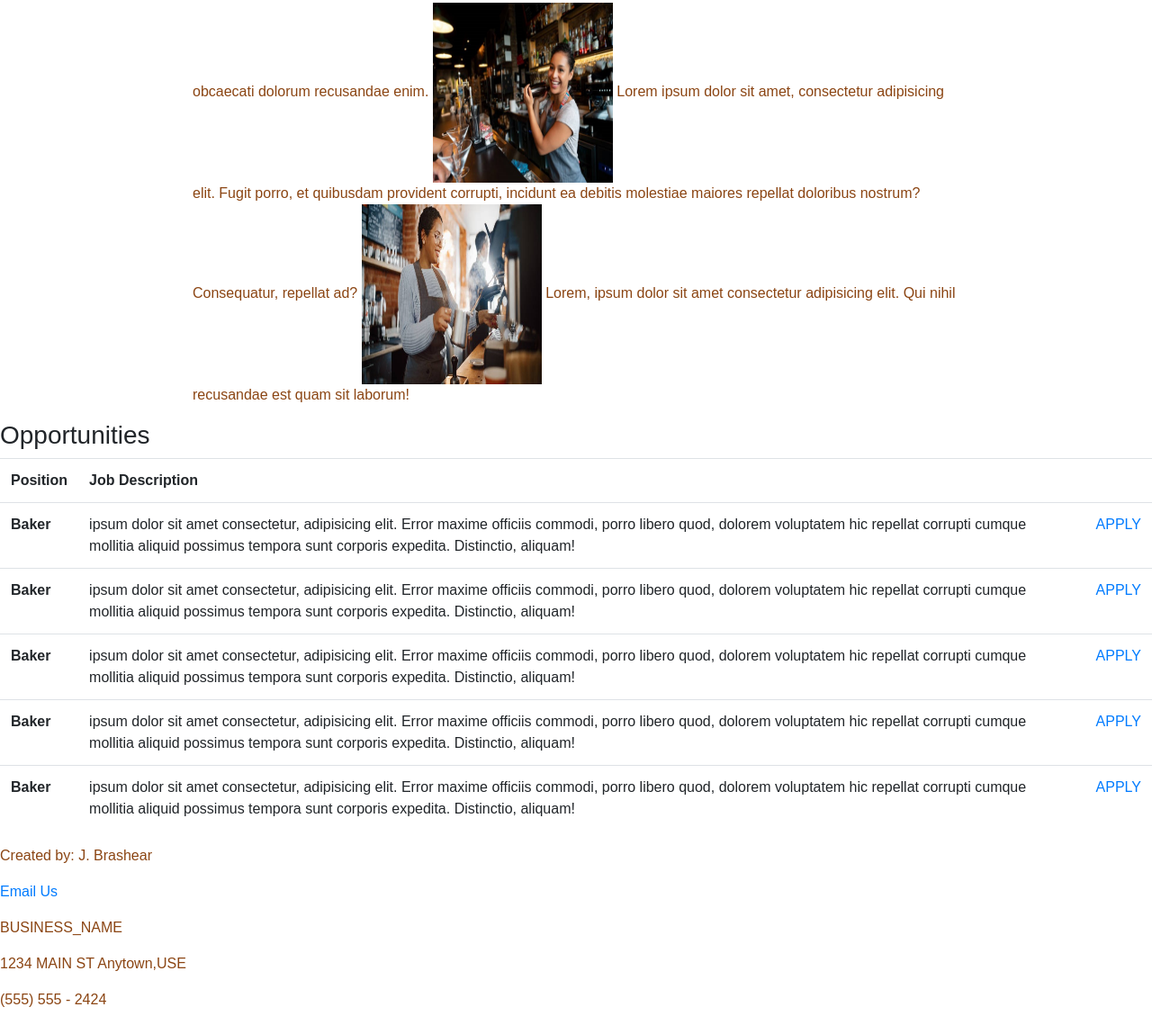
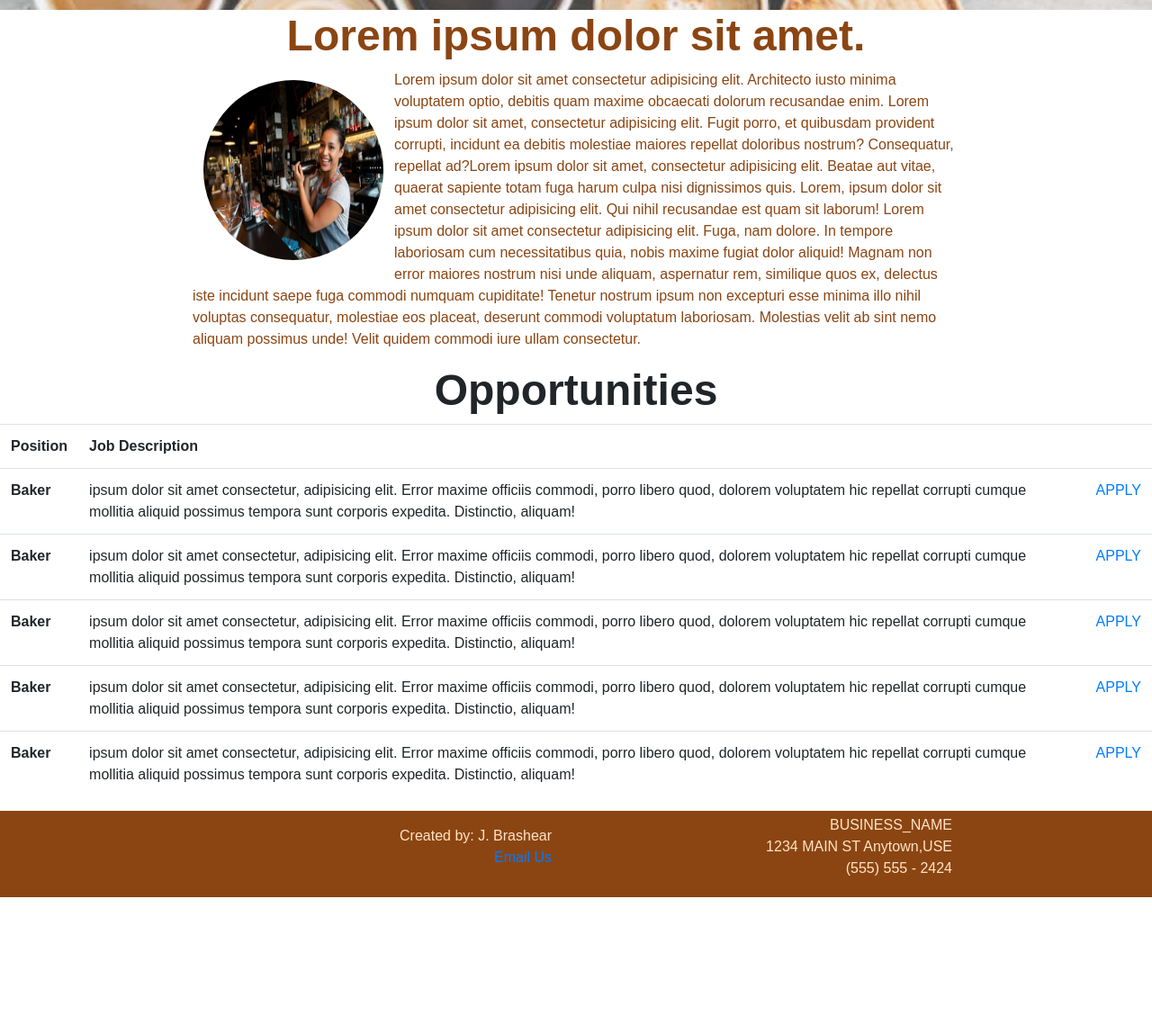
Before and after one commit to JayBrashear/SmallBusinessWebsite, a plain HTML site: page careers.html in a window 1280 px wide. Shown: the part 447-1586 px from the top of the page at 90% size. After the commit the page ends 1444 px from the top, so only its background shows below. Drawn offline with nearby package versions, Linux system fonts and the light colour scheme; a small style sheet from the web is missing.

Commit message:
Updated footer and overall styling

```diff
--- a/careers.html
+++ b/careers.html
@@ -14,7 +14,7 @@
 <body>
     <header class = "main-header">
         <img src = "images/logo.jpg" alt="Business Logo image Description" height="250px" width="250px" />
-        <h1 id = "Page-Name">Careers</h1>
+        <h1 class = "Page-Name">Careers</h1>
         <nav class = "nav">
               <a href = "/index.html">HOME</a>
               <a href = "/menu.html">MENU</a>
@@ -23,21 +23,24 @@
         </nav>
       </header>
     <div class = "content container">
-        <h2>Lorem ipsum dolor sit amet.</h2>
-    <p>
+        <h2 class="content-header">Lorem ipsum dolor sit amet.</h2>
+        <img class="content-image"  src="./images/careers1.jpg" alt="happy female bartender making a drink in a shaker" height="200px" width="200px">
+        <p>
         Lorem ipsum dolor sit amet consectetur adipisicing elit.
         Architecto iusto minima voluptatem optio,
         debitis quam maxime obcaecati dolorum recusandae enim.
-        <img src="./images/careers1.jpg" alt="happy female bartender making a drink in a shaker" height="200px" width="200px">
         Lorem ipsum dolor sit amet, consectetur adipisicing elit. Fugit porro, et quibusdam provident corrupti,
-        incidunt ea debitis molestiae maiores repellat doloribus nostrum? Consequatur, repellat ad?
-        <img src="./images/careers2.jpg" alt = "female barista steaming milk at cappuccino machine" height="200px" width="200px">
+        incidunt ea debitis molestiae maiores repellat doloribus nostrum? Consequatur, repellat ad?Lorem
+        ipsum dolor sit amet, consectetur adipisicing elit. Beatae aut vitae,
+        quaerat sapiente totam fuga harum culpa nisi dignissimos quis.
         Lorem, ipsum dolor sit amet consectetur adipisicing elit. Qui nihil recusandae est quam sit laborum!
+        Lorem ipsum dolor sit amet consectetur adipisicing elit. Fuga, nam dolore. In tempore laboriosam cum necessitatibus quia, nobis maxime fugiat dolor aliquid! Magnam non error maiores nostrum nisi unde aliquam, aspernatur rem, similique quos ex, delectus iste incidunt saepe fuga commodi numquam cupiditate! Tenetur nostrum ipsum non excepturi esse minima illo nihil voluptas consequatur, molestiae eos placeat, deserunt commodi voluptatum laboriosam. Molestias velit ab sint nemo aliquam possimus unde! Velit quidem commodi iure ullam consectetur.
     </p>
+
     </div>
     <div class = "table">
         <table>
-            <h3>Opportunities</h3>
+            <h3 class="content-header">Opportunities</h3>
             <tr>
                 <th scope="col">Position</th>
                 <th scope="col">Job Description</th>
@@ -97,17 +100,18 @@
 
     </div>
 </body>
-<FOOTER>
-    <DIV>
-        <p>Created by: J. Brashear</p>
-        <p>
-            <a href = "mailto:jeremy.brashear@hotmail.com">Email Us</a>
-        </p>
-    </DIV>
-    <DIV>
-    <p>BUSINESS_NAME</p>
-    <p>1234 MAIN ST Anytown,USE</p>
-    <p>(555) 555 - 2424</p>
+<FOOTER class = "footer">
+    <DIV class ="container footer-container">
+        <ul>
+        <li>Created by: J. Brashear</li>
+        <li><a href = "mailto:jeremy.brashear@hotmail.com">Email Us</a></li>
+        </ul>
+
+    <ul>
+    <li class = business-name>BUSINESS_NAME</li>
+    <li>1234 MAIN ST Anytown,USE</li>
+    <li>(555) 555 - 2424</li>
+    </ul>
     </DIV>
 </FOOTER>
 </html>
--- a/css/style.css
+++ b/css/style.css
@@ -7,7 +7,7 @@
 .main-header{
     background-image: url(../images/background1.jpg);
     background-size: cover;
-    opacity: 50%;
+    opacity: 75%;
     padding-bottom: 30px;
     text-align: center;
 
@@ -29,23 +29,27 @@
     background-color: bisque;
 }
 
-.Page-name {
+.Page-Name {
     text-align: center;
     margin: 0;
-    font-size: 9em;
-    font-family: cursive;
+    font-size: 7em;
+
+}
+.Business-Name {
+    text-align: center;
+    margin: 0;
+    font-size: 4em;
+
 }
 /* Base Style*/
 html,body    {
     margin: 0;
     padding: 0;
-
     font-size: medium;
     color: saddlebrown;
 }
 
-
-/* Container and Columns */
+/* Content - Containers and Columns */
 .content {
     margin: 1em;
 }
@@ -54,6 +58,39 @@ html,body    {
     margin: 0 auto;
     padding: 0 1.5em;
 }
+
+.content-header{
+    text-align: center;
+    font-weight: bolder;
+    font-size: 3em;
+}
+.content-image{
+    float: left;
+    margin: 12px;
+    border-radius: 50%;
+}
+
+/* Footer */
+.footer{
+    background-color: saddlebrown;
+    color: bisque;
+    padding: .25em 0;
+}
+.footer-container{
+    display: flex;
+    align-items: center;
+}
+
+.footer-container ul {
+    flex-grow: 1;
+    text-align: end;
+}
+
+.footer-container li {
+    padding: 0 .5em;
+    list-style-type: none;
+}
+
 /* Button */
 .btn-success {
     background-color: dodgerblue;
```
Also changed, not shown: contact.html (+14 -13 lines), index.html (+20 -18 lines), menu.html (+13 -15 lines).
